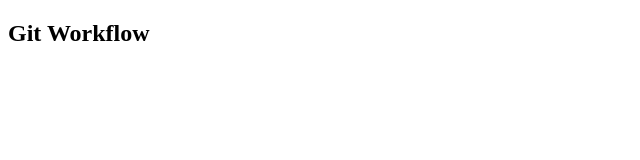
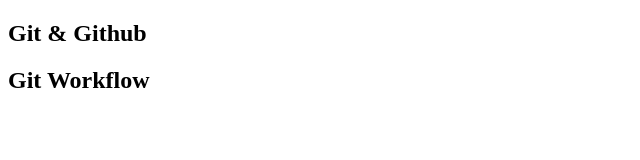
Before and after one commit to Dhananjaypatil18/Git-Workflow, a plain HTML site: page index.html in a window 1280 px wide. Shown: the whole page, without its empty margins (0-640 px from the left). Drawn offline with Linux system fonts and the light colour scheme.

Commit message:
changes done

```diff
--- /dev/null
+++ b/app.js
@@ -0,0 +1 @@
+console.log("Javascript")
--- a/index.html
+++ b/index.html
@@ -6,6 +6,7 @@
     <title>Git & Github</title>
 </head>
 <body>
+    <h2>Git & Github</h2>
   <h2>Git Workflow</h2>
 </body>
 </html>
```
